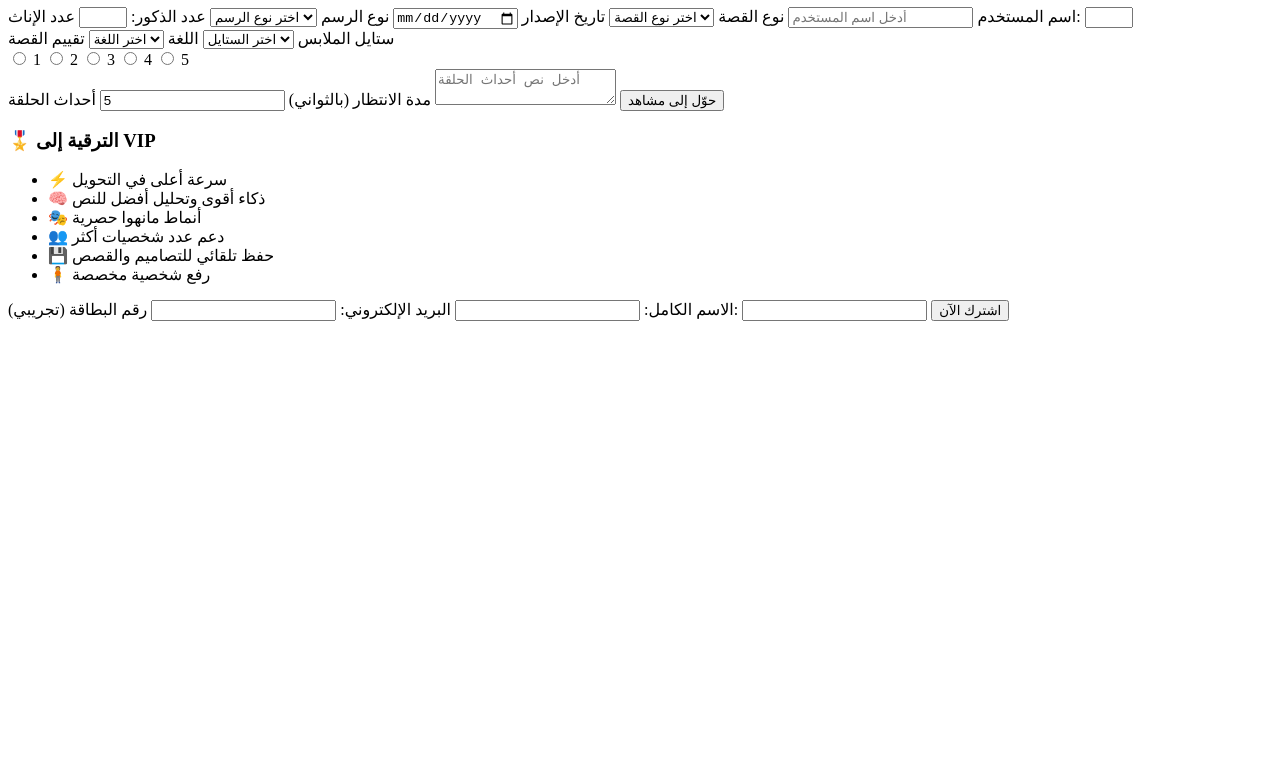
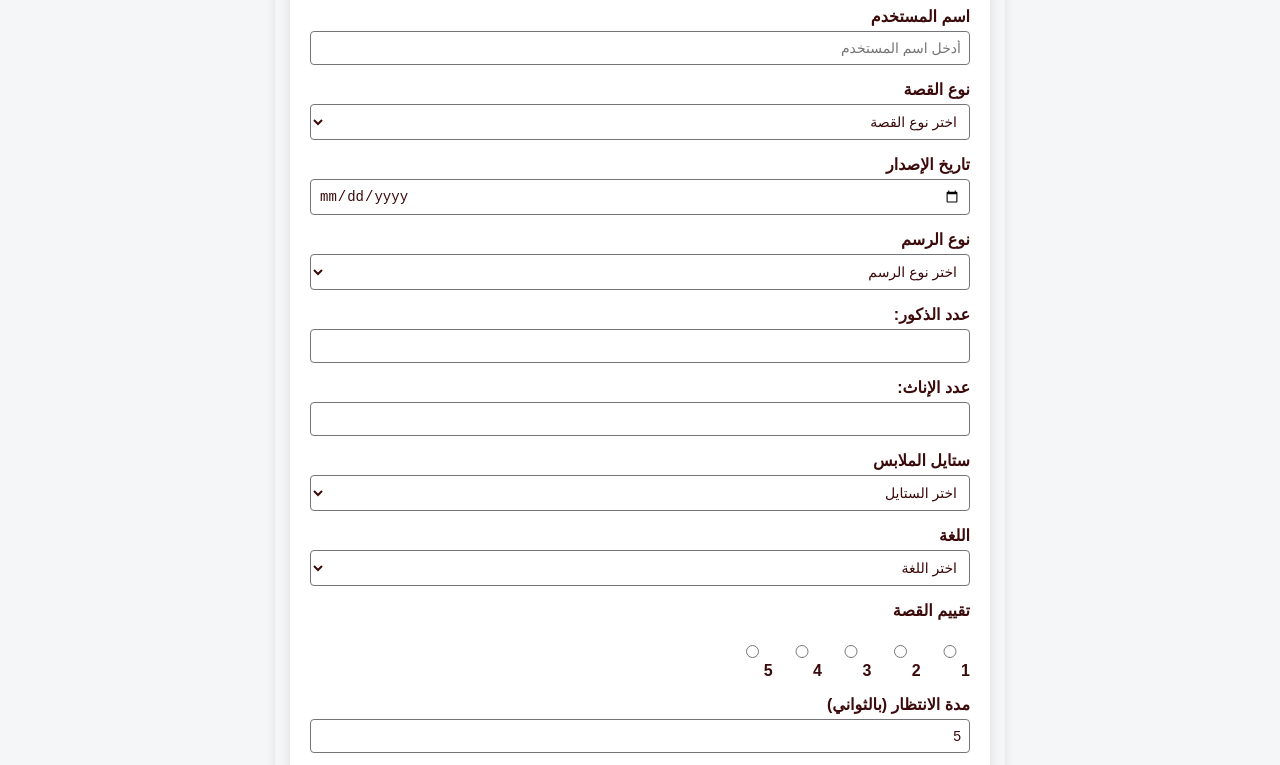
Before and after one commit to YAS8-OSS/NeoMashhad, a website: page index.html in a window 1280 px wide. Shown: the part 154-919 px from the top of the page. Before the commit the page ends 800 px from the top, so only its background shows below. Drawn offline with Linux system fonts and the light colour scheme.

Commit message:
Update index.html

```diff
--- a/index.html
+++ b/index.html
@@ -1,4 +1,70 @@
 <!DOCTYPE html>
+<html lang="ar" dir="rtl">
+<head>
+  <meta charset="UTF-8" />
+  <title>نيومشهد</title>
+  <style>
+    body {
+      font-family: Arial, sans-serif;
+      max-width: 700px;
+      margin: 30px auto;
+      padding: 15px;
+      background: #f5f6f7;
+      border-radius: 8px;
+      box-shadow: 0 0 10px rgba(0,0,0,0.1);
+      color: #3b0a0a;
+    }
+    h1 {
+      text-align: center;
+      color: #3b0a0a;
+    }
+    label {
+      display: block;
+      margin-top: 15px;
+      font-weight: bold;
+    }
+    input, select, textarea {
+      width: 100%;
+      padding: 8px;
+      margin-top: 5px;
+      border-radius: 4px;
+      border: 1px solid #727478;
+      box-sizing: border-box;
+      font-size: 14px;
+      color: #3b0a0a;
+      background-color: #ffffff;
+    }
+    textarea {
+      resize: vertical;
+      height: 100px;
+    }
+    .radio-group {
+      display: flex;
+      gap: 15px;
+      margin-top: 5px;
+    }
+    .btn-convert {
+      margin-top: 25px;
+      padding: 12px 20px;
+      background-color: #fac811;
+      border: none;
+      color: #3b0a0a;
+      font-size: 16px;
+      border-radius: 6px;
+      cursor: pointer;
+      transition: background-color 0.3s ease;
+    }
+    .btn-convert:hover {
+      background-color: #eabf0e;
+    }
+    form#story-form {
+      background-color: #ffffff;
+      padding: 20px;
+      border-radius: 12px;
+      box-shadow: 0 4px 12px rgba(0, 0, 0, 0.1);
+    }
+    .vip-box {
+      background-color: #3b0a0a;
       border-radius: 12px;
       padding: 20px;
       margin-top: 40px;
@@ -43,12 +109,6 @@
   </style>
 </head>
 <body>
-
-  <!-- باقي الكود كما هو بدون تغيير -->
-
-</body>
-</html>
-
 <h1>إدخال بيانات القصة</h1>
 
   <form id="story-form">
```
